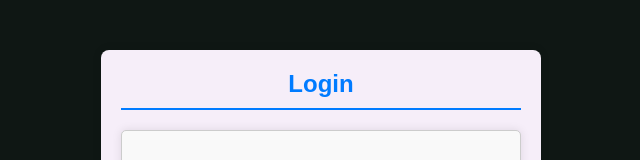
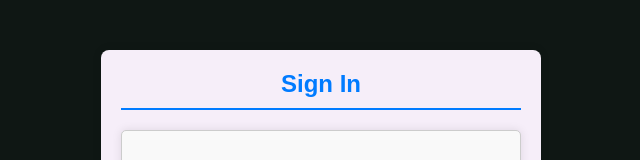
Before and after one commit to Ahmadbyte/youtube-clone, a React (Create React App) app in the folder frontend/: page / in a window 1280 px wide. Shown: the top 160 px of the page, without its empty margins (319-959 px from the left). Built offline with nearby package versions, Linux system fonts and the light colour scheme; the HTML template or start-up script is replaced by a standard one.

Commit message:
Update Sign In and Sign Up

```diff
--- a/frontend/src/pages/Login.js
+++ b/frontend/src/pages/Login.js
@@ -36,7 +36,7 @@ const Login = () => {
 
   return (
     <div className="login">
-      <h2>Login</h2>
+      <h2>Sign In</h2>
       <form onSubmit={handleSubmit}>
         <div>
           <label>Email:</label>
```
